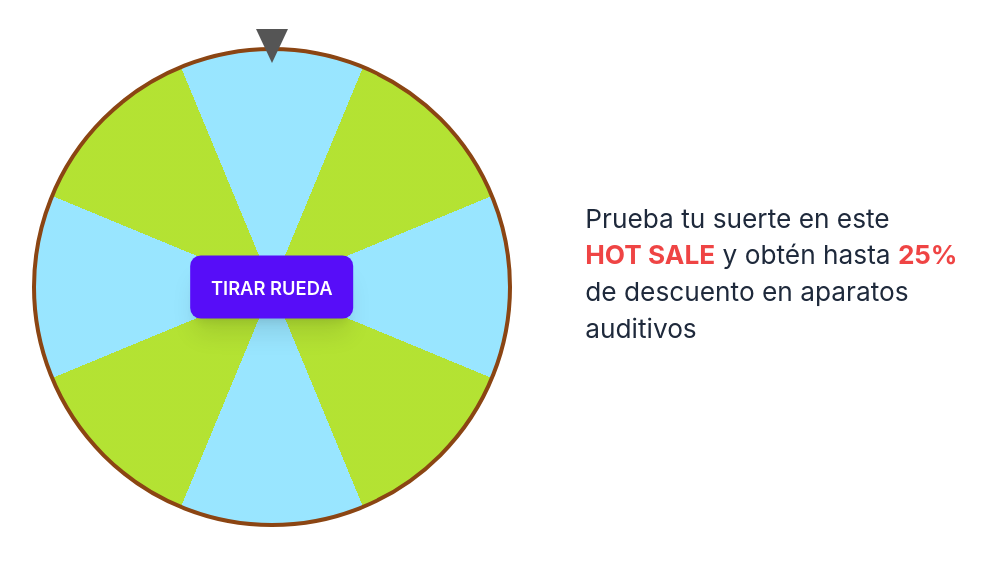
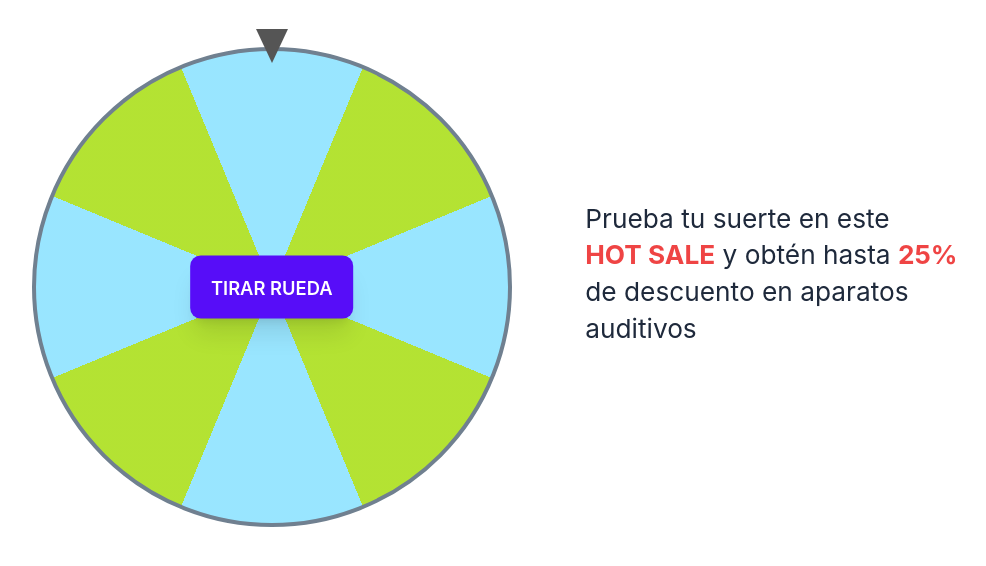
Before and after one commit to svex99/oye-wheel, a SvelteKit app: page / in a window 1280 px wide. Shown: the top 566 px of the page, without its empty margins (132-1118 px from the left). Built offline with nearby package versions, Linux system fonts and the light colour scheme.

Commit message:
refactor: Change border styles

```diff
--- a/src/routes/+page.svelte
+++ b/src/routes/+page.svelte
@@ -120,7 +120,7 @@
 		place-items: center;
 		box-sizing: border-box;
 		border-radius: 50%;
-		border: 4px solid saddlebrown;
+		border: 4px solid slategray;
 	}
 
 	.rotate {
```
